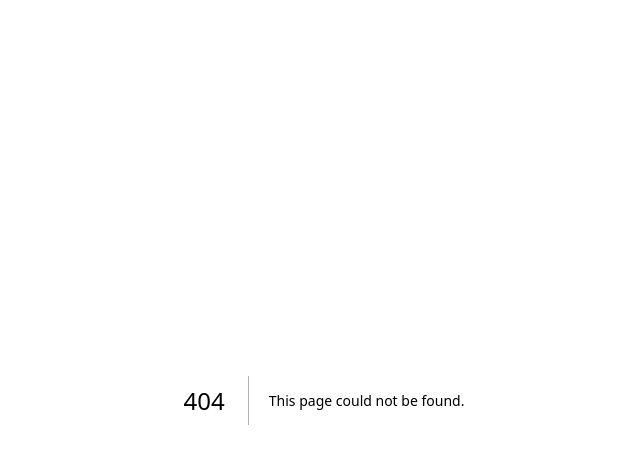
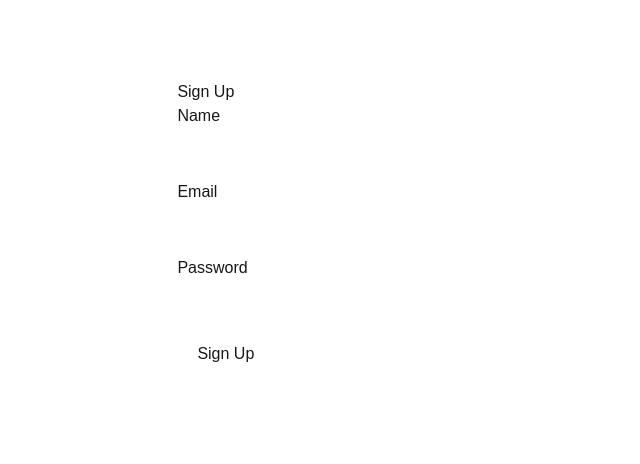
Before and after one commit to SuhasReddy2003/opspilot, a Next.js app: page /signup in a window 1280 px wide. Before the commit this address had no page. Shown: the top 464 px of the page, without its empty margins (316-956 px from the left). Built offline with nearby package versions, Linux system fonts and the light colour scheme; no server answers.

Commit message:
feat: add signup, login, and dashboard pages with Supabase auth

```diff
--- /dev/null
+++ b/src/app/dashboard/page.tsx
@@ -0,0 +1,40 @@
+'use client'
+
+import { useEffect, useState } from 'react'
+import { useRouter } from 'next/navigation'
+import { supabase } from '@/lib/supabase'
+import type { User } from '@supabase/supabase-js'
+
+export default function DashboardPage() {
+  const router = useRouter()
+  const [user, setUser] = useState<User | null>(null)
+
+  useEffect(() => {
+    async function loadUser() {
+      const { data } = await supabase.auth.getUser()
+      if (!data.user) {
+        router.push('/login')
+        return
+      }
+      setUser(data.user)
+    }
+    loadUser()
+  }, [router])
+
+  async function handleLogout() {
+    await supabase.auth.signOut()
+    router.push('/login')
+  }
+
+  if (!user) return <p style={{ padding: '40px' }}>Loading...</p>
+
+  return (
+    <div style={{ padding: '40px', fontFamily: 'sans-serif' }}>
+      <h1>Dashboard</h1>
+      <p>Logged in as: {user.email}</p>
+      <button onClick={handleLogout} style={{ padding: '10px 20px' }}>
+        Log Out
+      </button>
+    </div>
+  )
+}
--- /dev/null
+++ b/src/app/login/page.tsx
@@ -0,0 +1,64 @@
+'use client'
+
+import { useState } from 'react'
+import { useRouter } from 'next/navigation'
+import { supabase } from '@/lib/supabase'
+
+export default function LoginPage() {
+  const router = useRouter()
+  const [email, setEmail] = useState('')
+  const [password, setPassword] = useState('')
+  const [error, setError] = useState('')
+  const [loading, setLoading] = useState(false)
+
+  async function handleLogin(e: React.FormEvent) {
+    e.preventDefault()
+    setError('')
+    setLoading(true)
+
+    const { error: loginError } = await supabase.auth.signInWithPassword({
+      email,
+      password,
+    })
+
+    if (loginError) {
+      setError(loginError.message)
+      setLoading(false)
+      return
+    }
+
+    router.push('/dashboard')
+  }
+
+  return (
+    <div style={{ maxWidth: '400px', margin: '80px auto', fontFamily: 'sans-serif' }}>
+      <h1>Log In</h1>
+      <form onSubmit={handleLogin}>
+        <div style={{ marginBottom: '12px' }}>
+          <label>Email</label>
+          <input
+            type="email"
+            value={email}
+            onChange={(e) => setEmail(e.target.value)}
+            required
+            style={{ width: '100%', padding: '8px' }}
+          />
+        </div>
+        <div style={{ marginBottom: '12px' }}>
+          <label>Password</label>
+          <input
+            type="password"
+            value={password}
+            onChange={(e) => setPassword(e.target.value)}
+            required
+            style={{ width: '100%', padding: '8px' }}
+          />
+        </div>
+        {error && <p style={{ color: 'red' }}>{error}</p>}
+        <button type="submit" disabled={loading} style={{ padding: '10px 20px' }}>
+          {loading ? 'Logging in...' : 'Log In'}
+        </button>
+      </form>
+    </div>
+  )
+}
--- /dev/null
+++ b/src/app/signup/page.tsx
@@ -0,0 +1,91 @@
+'use client'
+
+import { useState } from 'react'
+import { useRouter } from 'next/navigation'
+import { supabase } from '@/lib/supabase'
+
+export default function SignupPage() {
+  const router = useRouter()
+  const [name, setName] = useState('')
+  const [email, setEmail] = useState('')
+  const [password, setPassword] = useState('')
+  const [error, setError] = useState('')
+  const [loading, setLoading] = useState(false)
+
+  async function handleSignup(e: React.FormEvent) {
+    e.preventDefault()
+    setError('')
+    setLoading(true)
+
+    const { data, error: signupError } = await supabase.auth.signUp({
+      email,
+      password,
+    })
+
+    if (signupError) {
+      setError(signupError.message)
+      setLoading(false)
+      return
+    }
+
+    if (data.user) {
+      const { error: profileError } = await supabase.from('users').insert({
+        id: data.user.id,
+        email,
+        name,
+        role: 'customer',
+      })
+
+      if (profileError) {
+        setError(profileError.message)
+        setLoading(false)
+        return
+      }
+    }
+
+    router.push('/dashboard')
+  }
+
+  return (
+    <div style={{ maxWidth: '400px', margin: '80px auto', fontFamily: 'sans-serif' }}>
+      <h1>Sign Up</h1>
+      <form onSubmit={handleSignup}>
+        <div style={{ marginBottom: '12px' }}>
+          <label>Name</label>
+          <input
+            type="text"
+            value={name}
+            onChange={(e) => setName(e.target.value)}
+            required
+            style={{ width: '100%', padding: '8px' }}
+          />
+        </div>
+        <div style={{ marginBottom: '12px' }}>
+          <label>Email</label>
+          <input
+            type="email"
+            value={email}
+            onChange={(e) => setEmail(e.target.value)}
+            required
+            style={{ width: '100%', padding: '8px' }}
+          />
+        </div>
+        <div style={{ marginBottom: '12px' }}>
+          <label>Password</label>
+          <input
+            type="password"
+            value={password}
+            onChange={(e) => setPassword(e.target.value)}
+            required
+            minLength={6}
+            style={{ width: '100%', padding: '8px' }}
+          />
+        </div>
+        {error && <p style={{ color: 'red' }}>{error}</p>}
+        <button type="submit" disabled={loading} style={{ padding: '10px 20px' }}>
+          {loading ? 'Signing up...' : 'Sign Up'}
+        </button>
+      </form>
+    </div>
+  )
+}
```
